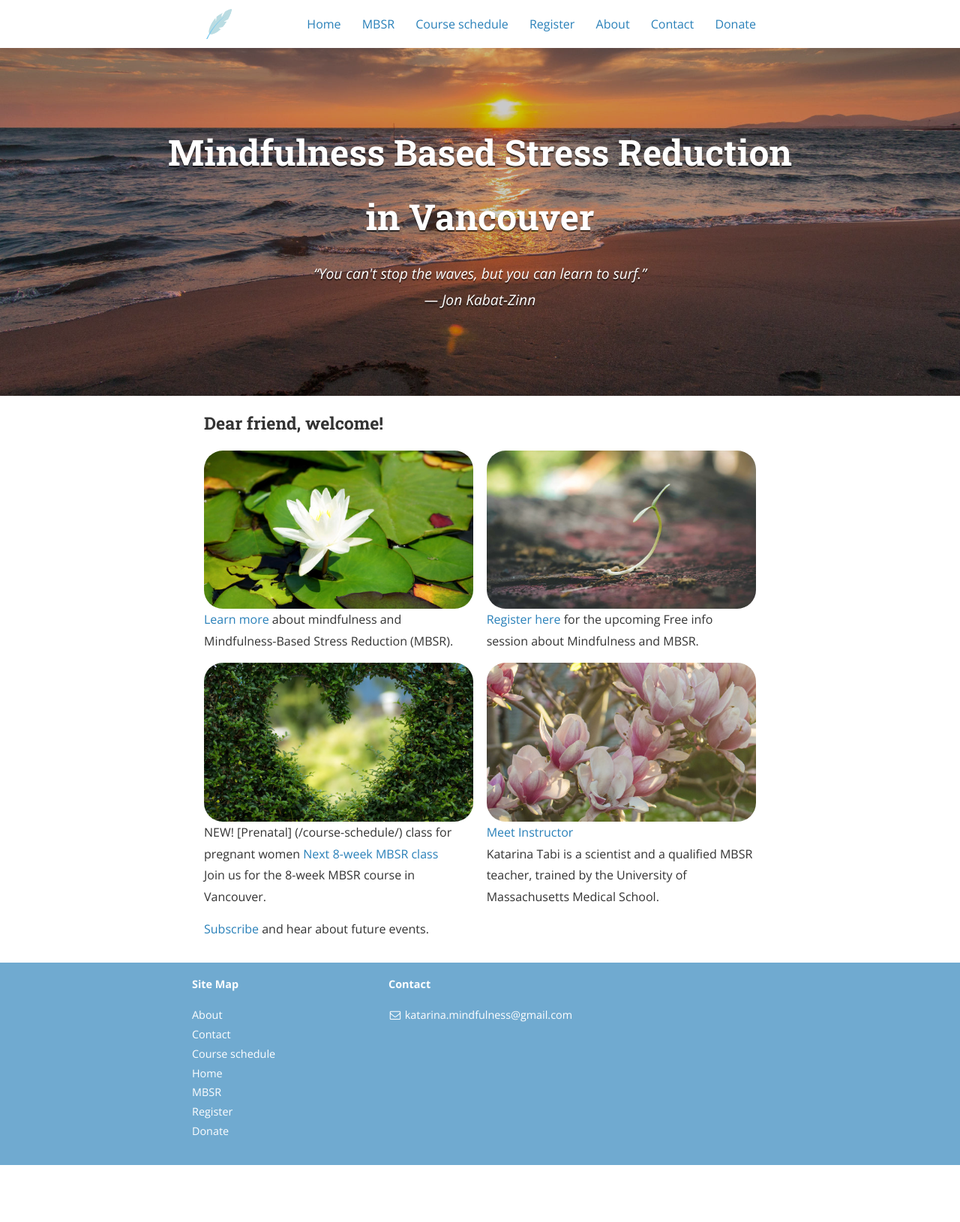
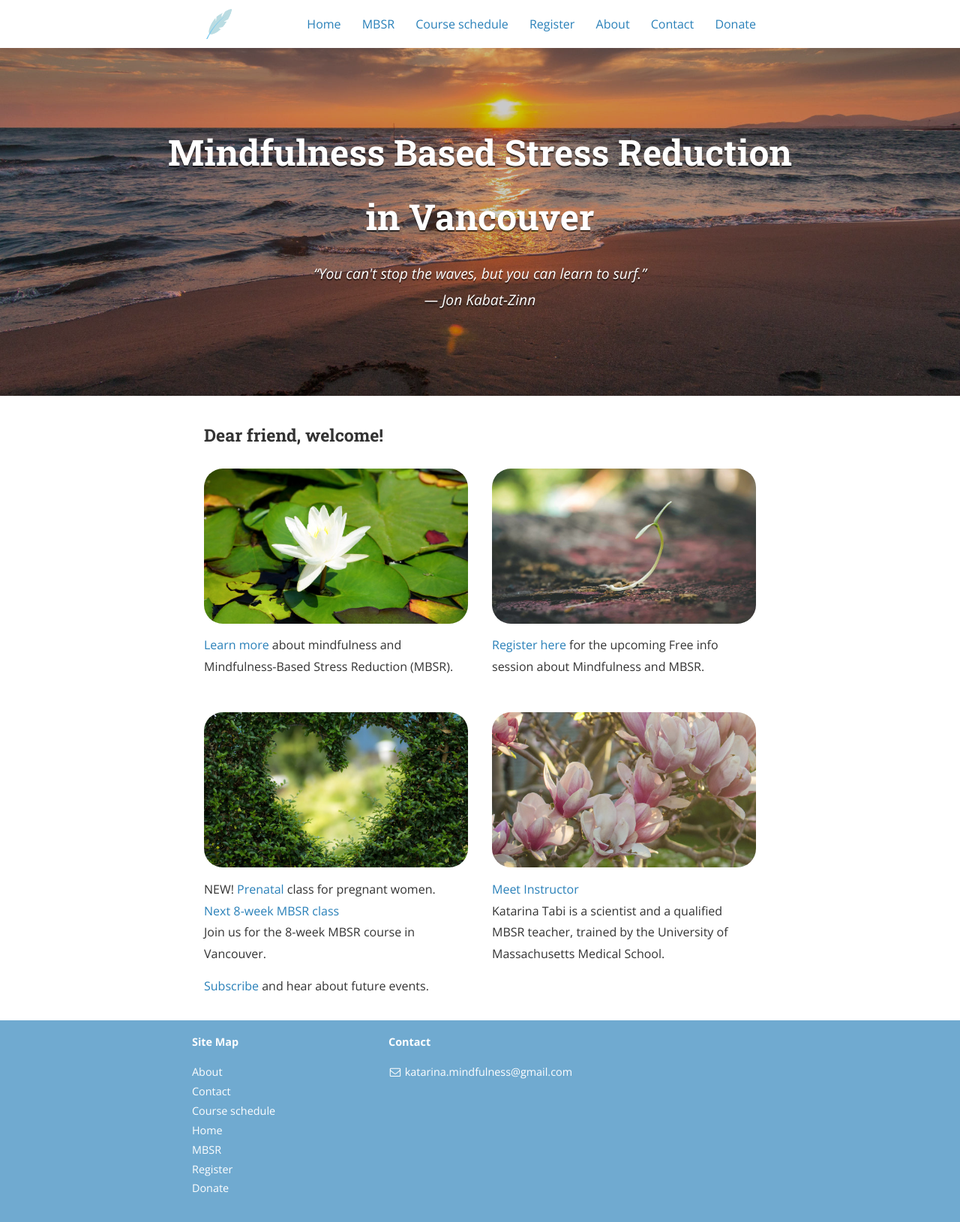
Before and after one commit to mindfulnessone/mindfulnessone.github.io, a Jekyll site: the page built from index.md, in a window 1280 px wide. Shown: the whole page at 75% size. Built offline with Jekyll 4.4.1, drawn with Linux system fonts in a browser that asks for light colours; nearby versions of some CDN libraries; before the commit the page ends 1554 px from its top, so only the background shows below that.

Commit message:
Updated index style

```diff
--- a/_sass/_layout.scss
+++ b/_sass/_layout.scss
@@ -445,43 +445,47 @@ pre code.hljs {
         text-align: center;
     }
 
+    display: flex;
+
+    flex-direction: column;
+
+    @include media ($tablet) {
+      flex-direction: row;
+    }
+
+
     .index-col-1 {
-        @include span-columns(12);
-        @include media ($mobile) {
-            @include span-columns(12);
-        }
+      width: 100%;
+
         @include media ($tablet) {
-            @include span-columns(6);
+          width: 50%;
         }
     }
 
     .index-col-2 {
-        @include span-columns(12);
-        @include media ($mobile) {
-            @include span-columns(12);
-        }
+      width: 100%;
+
         @include media ($tablet) {
-            @include span-columns(6);
+          width: 50%;
+          margin-left: 2rem;
         }
     }
 
     .index-col-3 {
-        @include span-columns(12);
-        @include media ($mobile) {
-            @include span-columns(12);
-        }
+      width: 100%;
+
         @include media ($tablet) {
-            @include span-columns(6);
+          width: 50%;
         }
     }
 
     .index-col-4 {
-        @include span-columns(12);
-        @include media ($mobile) {
-            @include span-columns(12);
-        }
+      width: 100%;
+
         @include media ($tablet) {
-            @include span-columns(6);
+          width: 50%;
+          margin-left: 2rem;
+
         }
     }
 
--- a/index.md
+++ b/index.md
@@ -6,41 +6,71 @@ main_nav: true
 order: 1
 ---
 
+<div style="margin-top: 1rem;">
+
 ### Dear friend, welcome!
 
-<div class="index-cols">
+</div>
+
+<div class="index-cols" style="margin-top: 1.5rem;">
 <div class="index-col-1">
 
+  <div>
 
 [![Learn more](/assets/lotus1.jpg)](/mbsr/)
+
+  </div>
+  <div class="index-txt">
+
 [Learn more](/mbsr/) about mindfulness and Mindfulness-Based Stress Reduction (MBSR).
+
+  </div>
 
 </div>
 
 <div class="index-col-2">
 
+<div>
 
 [![Register](/assets/sprout1.jpg)](/register/)
+
+</div>
+<div class="index-txt">
+
 [Register here](/register/) for the upcoming Free info session about Mindfulness and MBSR.
+
+</div>
 
 </div>
 </div>
 
-<div class="index-cols">
+<div class="index-cols" style="margin-top: 2rem;">
 <div class="index-col-3">
 
+<div>
 
 [![Schedule](/assets/greenheart1.jpg)](/course-schedule/)
-NEW! [Prenatal] (/course-schedule/) class for pregnant women
-[Next 8-week MBSR class](/course-schedule/)<br>
+
+</div>
+<div class="index-txt">
+
+NEW! [Prenatal](/course-schedule/) class for pregnant women.
+<br>[Next 8-week MBSR class](/course-schedule/)<br>
 Join us for the 8-week MBSR course in Vancouver.
+
+</div>
 
 </div>
 
 <div class="index-col-4">
 
+<div>
 
 [![Instructor](/assets/spring1.jpg)](/about/)
+
+</div>
+<div class="index-txt">
+
 [Meet Instructor](/about/)<br>
 Katarina Tabi is a scientist and a qualified MBSR teacher, trained by the University of Massachusetts Medical School.
 
@@ -48,4 +78,6 @@ Katarina Tabi is a scientist and a qualified MBSR teacher, trained by the Univer
 
 </div>
 
+</div>
+
 [Subscribe](/contact/) and hear about future events.
```
